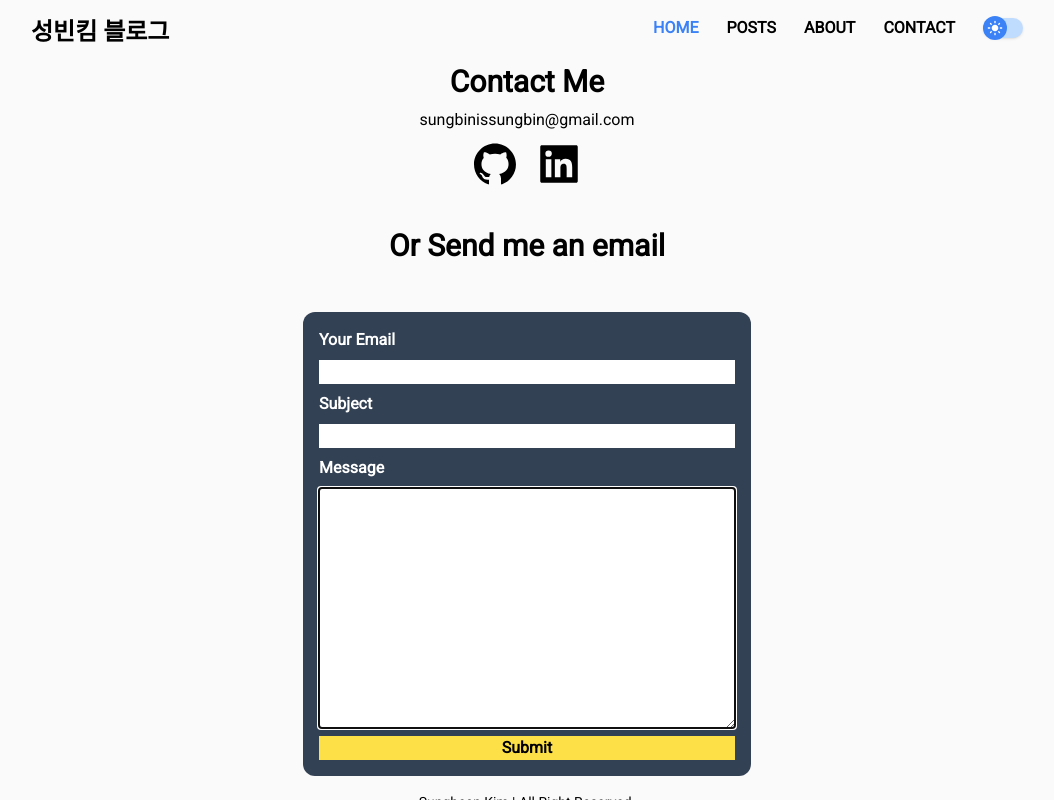
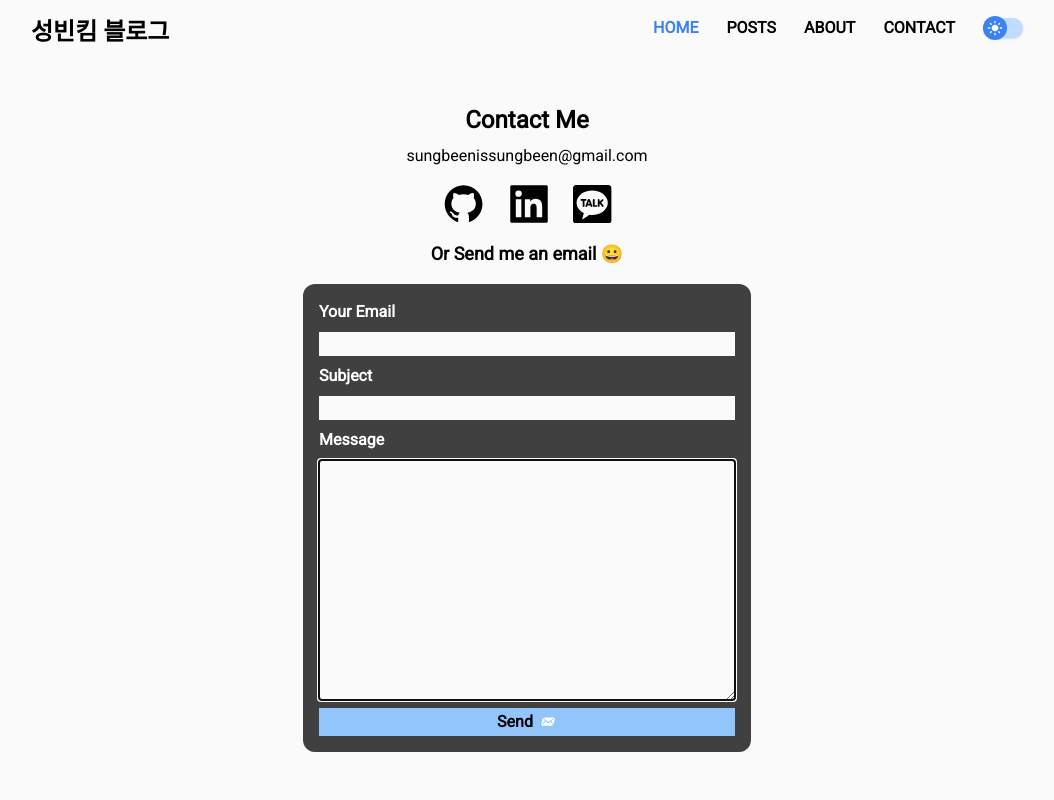
Before and after one commit to ssungbeenkim/blog, a Next.js app: page /contact in a window 1280 px wide. Shown: the whole page, without its empty margins (113-1167 px from the left). Built offline with nearby package versions, Linux system fonts and the light colour scheme.

Commit message:
feat: Edit Contat page

```diff
--- a/src/app/about/page.tsx
+++ b/src/app/about/page.tsx
@@ -11,7 +11,7 @@ export default function AboutPage() {
   return (
     <>
       <Hero />
-      <section className='m-8 bg-gray-100 p-8 text-center shadow-lg'>
+      {/* <section className='m-8 bg-gray-100 p-8 text-center shadow-lg dark:bg-gray-400 dark:text-black'>
         <h2 className={TITLE_CLASS}>Who am I?</h2>
         <p>Let's figure out!</p>
         <h2 className={TITLE_CLASS}>Career</h2>
@@ -20,7 +20,7 @@ export default function AboutPage() {
         <p>
           I can cook, I can clean, I can code, I can do anything you want me to
         </p>
-      </section>
+      </section> */}
     </>
   );
 }
--- a/src/app/contact/page.tsx
+++ b/src/app/contact/page.tsx
@@ -1,6 +1,7 @@
 import ContactForm from '@/conponents/ContactForm';
 import { Metadata } from 'next';
-import { AiFillGithub, AiFillLinkedin, AiFillYoutube } from 'react-icons/ai';
+import { AiFillGithub, AiFillLinkedin } from 'react-icons/ai';
+import { SiKakaotalk } from 'react-icons/si';
 
 export const metadata: Metadata = {
   title: 'Contact Me',
@@ -8,32 +9,42 @@ export const metadata: Metadata = {
 };
 
 const LINKS = [
-  { icon: <AiFillGithub />, url: 'https://github.com/ssungbeenkim' },
+  {
+    icon: <AiFillGithub />,
+    url: 'https://github.com/ssungbeenkim',
+    size: 'text-[2.7rem]',
+  },
   {
     icon: <AiFillLinkedin />,
     url: 'https://www.linkedin.com/in/sungbeen-kim-60b859292/',
+    size: 'text-5xl',
+  },
+  {
+    icon: <SiKakaotalk />,
+    url: 'https://open.kakao.com/o/sXhHdkPf',
+    size: 'text-[2.4rem]',
   },
 ];
 
 export default function ContactPage() {
   return (
-    <section className='flex flex-col items-center'>
-      <h2 className='my-2 text-3xl font-bold'>Contact Me</h2>
-      <p>sungbinissungbin@gmail.com</p>
-      <ul className='my-2 flex gap-4'>
+    <section className='mt-10 flex flex-col items-center'>
+      <h2 className='my-2 text-2xl font-bold'>Contact Me</h2>
+      <p>sungbeenissungbeen@gmail.com</p>
+      <ul className='mt-3 flex items-center gap-5'>
         {LINKS.map((link, index) => (
           <a
             key={index}
             href={link.url}
             target='_blank'
             rel='noreferrel'
-            className='text-5xl transition duration-300 ease-in-out hover:text-blue-500'
+            className={`${link.size} transition duration-300 ease-in-out hover:text-blue-500`}
           >
             {link.icon}
           </a>
         ))}
       </ul>
-      <h2 className='my-8 text-3xl font-bold'>Or Send me an email</h2>
+      <h2 className='mt-3 text-lg font-bold'>{`Or Send me an email 😀`}</h2>
       <ContactForm />
     </section>
   );
--- a/src/app/layout.tsx
+++ b/src/app/layout.tsx
@@ -12,7 +12,7 @@ export const metadata: Metadata = {
     default: "Sungbeen's Blog",
     template: "Sungbeen's Blog | %s",
   },
-  description: "Sofrware Engineer Sungbeen's Blog",
+  description: "Sungbeen's Blog",
   icons: {
     icon: 'favicon.ico',
   },
@@ -30,7 +30,7 @@ export default function RootLayout({
           <section className='w-full max-w-screen-lg'>
             <Header />
             <main className='mx-4 grow'>{children}</main>
-            <Footer />
+            {/* <Footer /> */}
           </section>
         </body>
       </DarkModeContext>
--- a/src/conponents/Banner.tsx
+++ b/src/conponents/Banner.tsx
@@ -2,20 +2,33 @@ export type BannerData = {
   message: string;
   state: 'success' | 'error';
 };
+
 export default function Banner({
   banner: { message, state },
 }: {
   banner: BannerData;
 }) {
-  const isSuccess = state === 'success';
-  const icon = isSuccess ? '✅' : '❌';
+  const { icon, bgColor } = getBannerStyle(state);
   return (
     <p
-      className={`w-full rounded-xl p-2 text-center ${
-        isSuccess ? 'bg-green-300' : 'bg-red-300'
-      }`}
+      className={`mt-4 w-full rounded-xl p-1 text-center text-black ${bgColor}`}
     >
       {`${icon} ${message}`}
     </p>
   );
 }
+
+function getBannerStyle(state: BannerData['state']) {
+  switch (state) {
+    case 'success':
+      return {
+        icon: '🎉',
+        bgColor: 'bg-blue-300',
+      };
+    case 'error':
+      return {
+        icon: '😭',
+        bgColor: 'bg-red-300',
+      };
+  }
+}
--- a/src/conponents/Categories.tsx
+++ b/src/conponents/Categories.tsx
@@ -1,17 +1,16 @@
-import { link } from 'fs';
-
 type Props = {
   categories: string[];
   selected: string;
   onClick: (category: string) => void;
 };
+
 export default function Categories({ categories, selected, onClick }: Props) {
   return (
     <section className='p-4 text-center'>
-      <h2 className='mb-2 border-b-4 border-blue-400 text-lg font-bold'>
+      <h2 className='mb-2 hidden border-blue-400 text-lg font-bold sm:block sm:border-b-4'>
         Category
       </h2>
-      <ul>
+      <ul className='flex flex-wrap justify-between gap-2 text-sm sm:flex-col sm:gap-0 sm:text-base'>
         {categories.map((category) => (
           <li
             className={`cursor-pointer duration-300 ease-in-out hover:text-blue-400 ${
@@ -20,7 +19,7 @@ export default function Categories({ categories, selected, onClick }: Props) {
             key={category}
             onClick={() => onClick(category)}
           >
-            {category}
+            {`#${category}`}
           </li>
         ))}
       </ul>
--- a/src/conponents/ContactForm.tsx
+++ b/src/conponents/ContactForm.tsx
@@ -2,6 +2,7 @@
 import { ChangeEvent, FormEvent, useState } from 'react';
 import Banner, { BannerData } from './Banner';
 import { sendContactEmail } from '@/service/contact';
+import { AiOutlineLoading3Quarters } from 'react-icons/ai';
 
 type Form = {
   from: string;
@@ -18,18 +19,25 @@ const DEFAULT_DATA = {
 export default function ContactForm() {
   const [form, setForm] = useState<Form>(DEFAULT_DATA);
   const [banner, setBanner] = useState<BannerData | null>(null);
+  const [loading, setLoading] = useState(false);
   const onChange = (e: ChangeEvent<HTMLInputElement | HTMLTextAreaElement>) => {
     const { name, value } = e.target;
     setForm((prev) => ({ ...prev, [name]: value }));
   };
   const onSubmit = (e: FormEvent<HTMLFormElement>) => {
     e.preventDefault();
-    sendContactEmail(form) // TODO: loading spinner
+    setLoading(true);
+    sendContactEmail(form)
       .then(() => {
-        setBanner({ message: 'Successfully Sended!', state: 'success' });
+        setLoading(false);
+        setBanner({
+          message: '성공적으로 전송되었습니다 👍🏻',
+          state: 'success',
+        });
         setForm(DEFAULT_DATA);
       })
       .catch(() => {
+        setLoading(false);
         setBanner({
           message: 'Failed to send email. Please try again later.',
           state: 'error',
@@ -46,7 +54,7 @@ export default function ContactForm() {
       {banner && <Banner banner={banner} />}
       <form
         onSubmit={onSubmit}
-        className='my-4 flex w-full flex-col gap-2 rounded-xl bg-slate-700 p-4 text-white'
+        className='my-4 flex w-full flex-col gap-2 rounded-xl bg-neutral-700 p-4 text-white'
       >
         <label htmlFor='from' className='font-semibold'>
           Your Email
@@ -59,7 +67,7 @@ export default function ContactForm() {
           autoFocus
           value={form.from}
           onChange={onChange}
-          className='text-black'
+          className='bg-neutral-50 px-1 text-black'
         />
         <label htmlFor='subject' className='font-semibold'>
           Subject
@@ -72,7 +80,7 @@ export default function ContactForm() {
           autoFocus
           value={form.subject}
           onChange={onChange}
-          className='text-black'
+          className='bg-neutral-50 px-1 text-black'
         />
         <label htmlFor='message' className='font-semibold'>
           Message
@@ -85,10 +93,16 @@ export default function ContactForm() {
           autoFocus
           value={form.message}
           onChange={onChange}
-          className='text-black'
+          className='bg-neutral-50 px-1 text-black'
         />
-        <button className='bg-yellow-300 font-bold text-black transition ease-in-out hover:bg-yellow-400'>
-          Submit
+        <button className='h-7 w-full bg-blue-300 font-bold text-black transition ease-in-out hover:bg-blue-400'>
+          {loading ? (
+            <div className='flex animate-spin justify-center text-black'>
+              <AiOutlineLoading3Quarters />
+            </div>
+          ) : (
+            `Send 📨`
+          )}
         </button>
       </form>
     </section>
--- a/src/conponents/FilterablePosts.tsx
+++ b/src/conponents/FilterablePosts.tsx
@@ -17,13 +17,13 @@ export default function FilterablePosts({ posts, categories }: Props) {
       ? posts
       : posts.filter((post) => post.category === selected);
   return (
-    <section className='m-4 flex'>
-      <PostsGrid posts={filtered} />
+    <section className='sm:m-4 sm:flex sm:flex-row-reverse'>
       <Categories
         categories={[ALL_POSTS, ...categories]}
         selected={selected}
         onClick={setSelected}
       />
+      <PostsGrid posts={filtered} />
     </section>
   );
 }
--- a/src/conponents/Hero.tsx
+++ b/src/conponents/Hero.tsx
@@ -6,21 +6,19 @@ export default function Hero() {
   return (
     <section className='mt-9 text-center'>
       <Image
-        className='mx-auto rounded-full'
+        className='mx-auto'
         src={profileImage}
         alt='Picture of author'
         width={250}
-        height={250}
       />
-      <h2 className='mt-2 text-3xl font-bold'>{"Hi, I'm Sungbeen"}</h2>
-      {<h3 className='text-xl font-semibold'>Softwear Engineer</h3>}
+      <h2 className='my-2 mt-4 text-3xl font-bold'>{"Hi, I'm Sungbeen"}</h2>
       <p>
         Software Engineer based in S.Korea <br />
         Focusing on MERN w/ Typescript <br />
         Interested in UX﹒Testing﹒FE
       </p>
       <Link href='/contact'>
-        <button className='mt-2 rounded-xl bg-sky-500 px-4 py-1 font-bold'>
+        <button className='my-4 rounded-sm bg-blue-500 px-4 py-1 font-bold hover:bg-blue-300'>
           Contact Me
         </button>
       </Link>
```
Also changed, not shown: public/images/profile.png, public/images/profile2.png (added).
